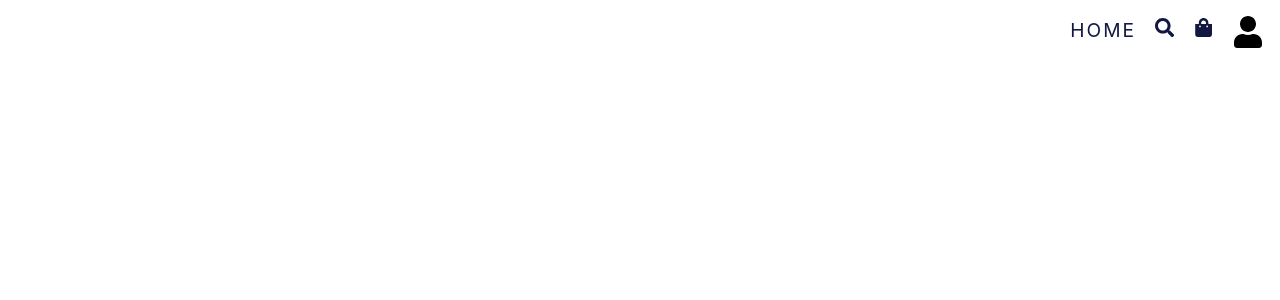
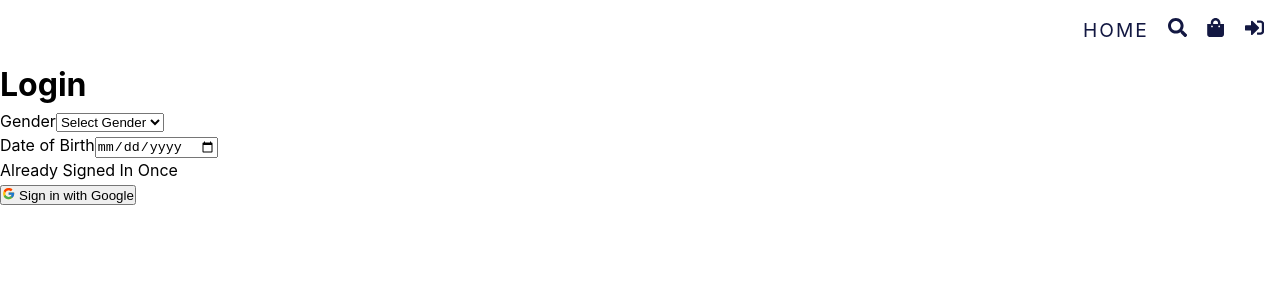
Before and after one commit to Shubz224/MarketPlace, a React (Vite) app in the folder ecommerce-frontend/: page /login in a window 1280 px wide. Before the commit this address had no page. Shown: the top 300 px of the page. Built offline with nearby package versions, Linux system fonts and the light colour scheme.

Commit message:
Login /logout button error solved !

```diff
--- a/ecommerce-frontend/src/App.tsx
+++ b/ecommerce-frontend/src/App.tsx
@@ -8,8 +8,10 @@
 const Cart = lazy(() => import('./Pages/cart'));
 const Home = lazy(() => import('./Pages/home'))
 const Search = lazy(() => import('./Pages/search'));
-const  Shipping = lazy(()=>import('./Pages/shipping'));
+const Shipping = lazy(() => import('./Pages/shipping'));
+const Login = lazy(() => import('./Pages/login'));
 import Header from './Components/header';
+
 
 
 //admin routes importing
@@ -43,12 +45,15 @@
           <Route path="/" element={<Home />} />
           <Route path="/cart" element={<Cart />} />
           <Route path="/search" element={<Search />} />
+          {/* Not not logged in routes */}
+          <Route path="/login" element={<Login />} />
 
-         { /* logged in routes */}
+
+          { /* logged in routes */}
 
 
           <Route>
-          <Route path='/shipping' element={<Shipping />} />
+            <Route path='/shipping' element={<Shipping />} />
           </Route>
 
 
--- a/ecommerce-frontend/src/Components/header.tsx
+++ b/ecommerce-frontend/src/Components/header.tsx
@@ -3,7 +3,7 @@
 import { FaSearch, FaShoppingBag, FaSignInAlt, FaSignOutAlt, FaUser } from "react-icons/fa"
 import { useState } from "react";
 
-const user = { _id: " ", role: "" };
+const user = { _id: "", role: "" };
 
 const Header = () => {
 
@@ -26,14 +26,16 @@
       {
         user?._id ? (
           <>
-            <button onClick={() => setIsOpen(prev => !prev)}>
+            <button onClick={() => setIsOpen((prev) => !prev)}>
               <FaUser />
             </button>
             <dialog open={isOpen}>
               <div>
                 {
                   user.role === "admin" && (
-                    <Link to="/admin/dashboard">Admin</Link>
+                    <Link onClick={() => setIsOpen(false)} to="/admin/dashboard">
+                  Admin
+                </Link>
 
                   )
                 }
@@ -45,7 +47,9 @@
               </div>
             </dialog>
           </>
-        ) : <Link   onClick={()=>setIsOpen(false)}    to={"/login"}><FaSignInAlt /></Link>
+        ) : <Link   onClick={()=>setIsOpen(false)}
+         to={"/login"}><FaSignInAlt />
+         </Link>
       }
     </nav>
   )
--- a/ecommerce-frontend/src/Pages/login.tsx
+++ b/ecommerce-frontend/src/Pages/login.tsx
@@ -0,0 +1,43 @@
+import { useState } from "react";
+import { FcGoogle } from "react-icons/fc";
+
+const Login = () => {
+    const [gender, setGender] = useState("")
+    const [date, setdate] = useState("");
+
+
+
+    return (
+        <div className="login">
+            <main>
+                <h1 className="heading">Login</h1>
+                <div>
+                    <label>Gender</label>
+                    <select value={gender}
+                        onChange={(e) => setGender(e.target.value)}>
+                        <option value="">Select Gender</option>
+                        <option value="male">Male</option>
+                        <option value="female">Female</option>
+                    </select>
+                </div>
+                <div>
+                    <label>Date of Birth</label>
+
+                    <input type="date"
+                        value={date}
+                        onChange={(e) => setdate(e.target.value)}
+                    />
+                </div>
+
+                <div>
+                    <p>Already Signed In Once</p>
+                    <button>
+                        <FcGoogle/><span> Sign in with Google</span>
+                    </button>
+                </div>
+            </main>
+        </div>
+    )
+}
+
+export default Login;
--- a/ecommerce-frontend/src/styles/app.scss
+++ b/ecommerce-frontend/src/styles/app.scss
@@ -48,7 +48,7 @@
 @import "home";
 @import "cart";
 @import "shipping";
-
+@import "login";
 
 
 
```
Also changed, not shown: ecommerce-frontend/src/styles/_login.scss (added).
